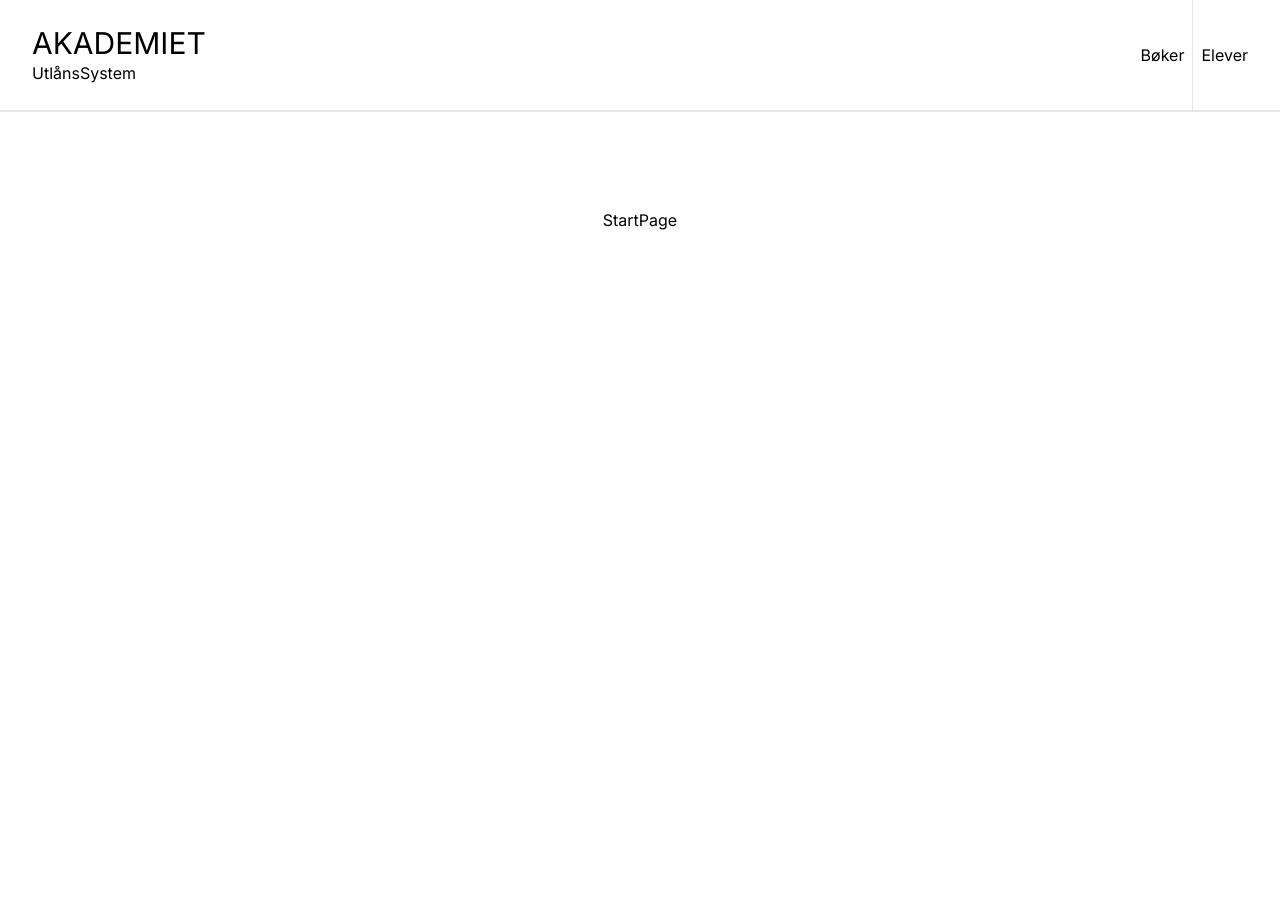
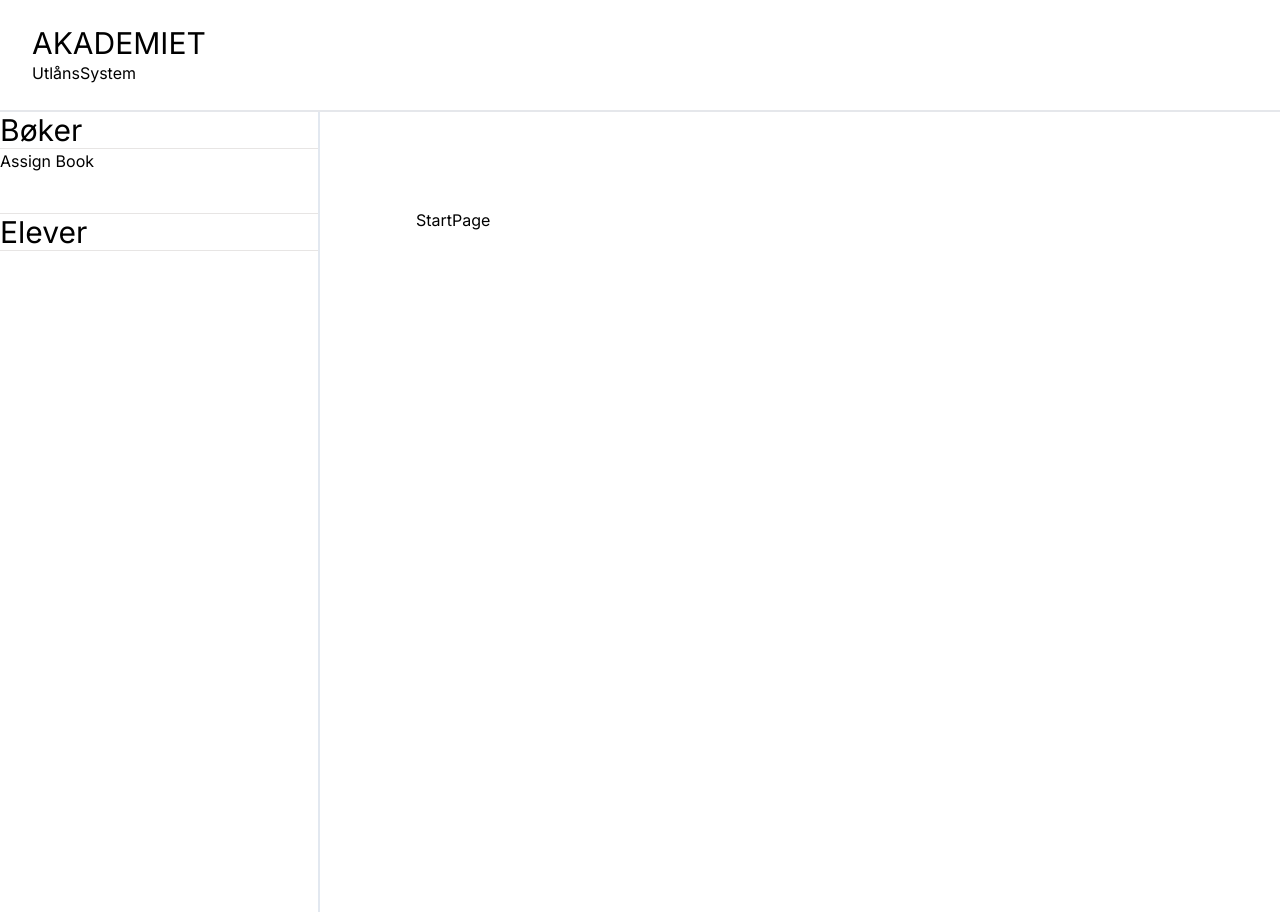
Before and after one commit to Hfausk/Fagproove-oppdrag, a Next.js app: page / in a window 1280 px wide. Built offline with nearby package versions, Linux system fonts and the light colour scheme.

Commit message:
First commit | added side bar with new nav links for assign page

```diff
--- a/src/app/layout.tsx
+++ b/src/app/layout.tsx
@@ -2,7 +2,7 @@ import type { Metadata } from "next";
 import { Inter } from "next/font/google";
 import "./globals.css";
 import TopBar from "../components/topbar"
-
+import SideBar from "@/components/sideBar";
 
 const inter = Inter({ subsets: ["latin"] });
 
@@ -20,7 +20,10 @@ export default function RootLayout({
     <html lang="en">
       <body className={inter.className}>
         <TopBar />
-        {children}
+        <div className="flex">
+          <SideBar />
+          {children}
+        </div>
       </body>
     </html>
   );
--- /dev/null
+++ b/src/components/sideBar/index.tsx
@@ -0,0 +1,22 @@
+import Link from 'next/link';
+import { Separator } from '../ui/separator';
+
+
+export default function SideBar() {
+
+
+    return (
+        <div className="w-80 flex flex-col border-r-2 border-slate-200 gap-10">
+            <div>
+                <Link className='text-3xl w-full' href="/books">Bøker</Link>
+                <Separator />
+                <p>Assign Book</p>
+            </div>
+            <div>
+                <Separator />
+                <Link className='text-3xl w-full' href="/students">Elever</Link>
+                <Separator />
+            </div>
+        </div>
+    )
+}
--- a/src/components/topbar/index.tsx
+++ b/src/components/topbar/index.tsx
@@ -13,9 +13,6 @@ export default function TopBar() {
           <h2> UtlånsSystem</h2>
         </div>
         <div className="flex gap-2 h-full items-center">
-          <Link href="/books">Bøker</Link>
-          <Separator orientation="vertical" />
-          <Link href="/students">Elever</Link>
         </div>
 
       </div>
```
